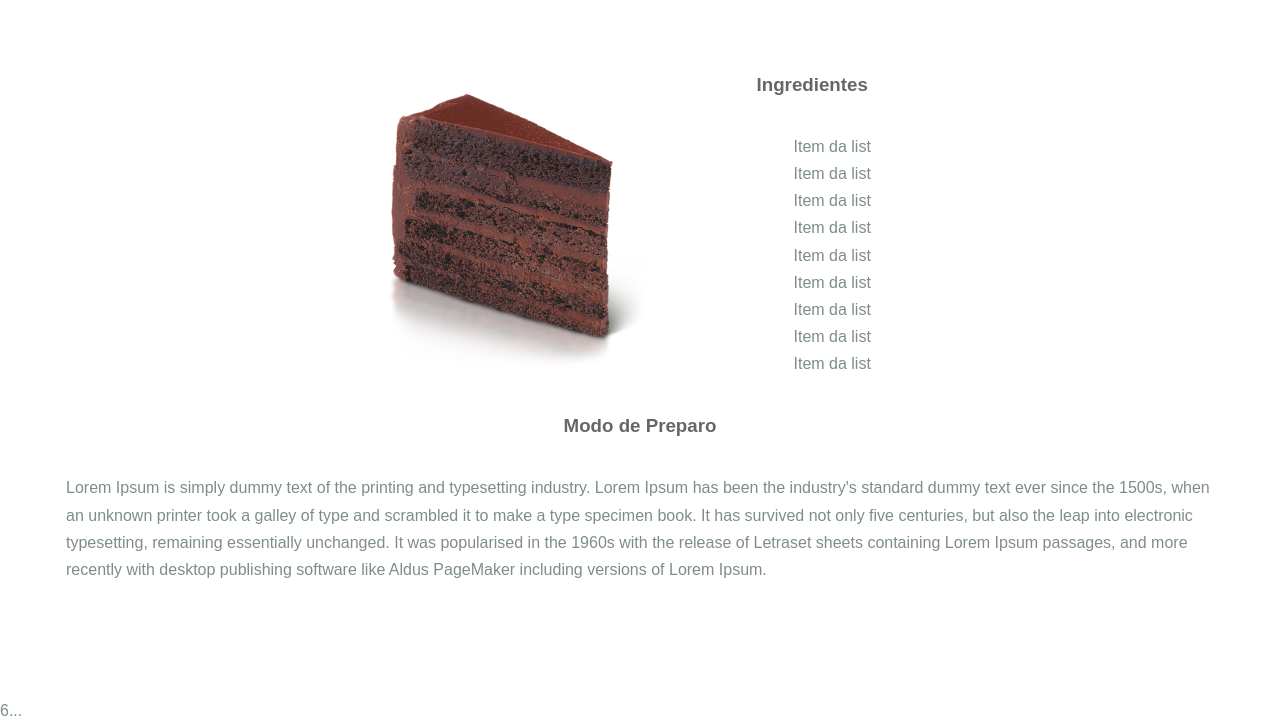
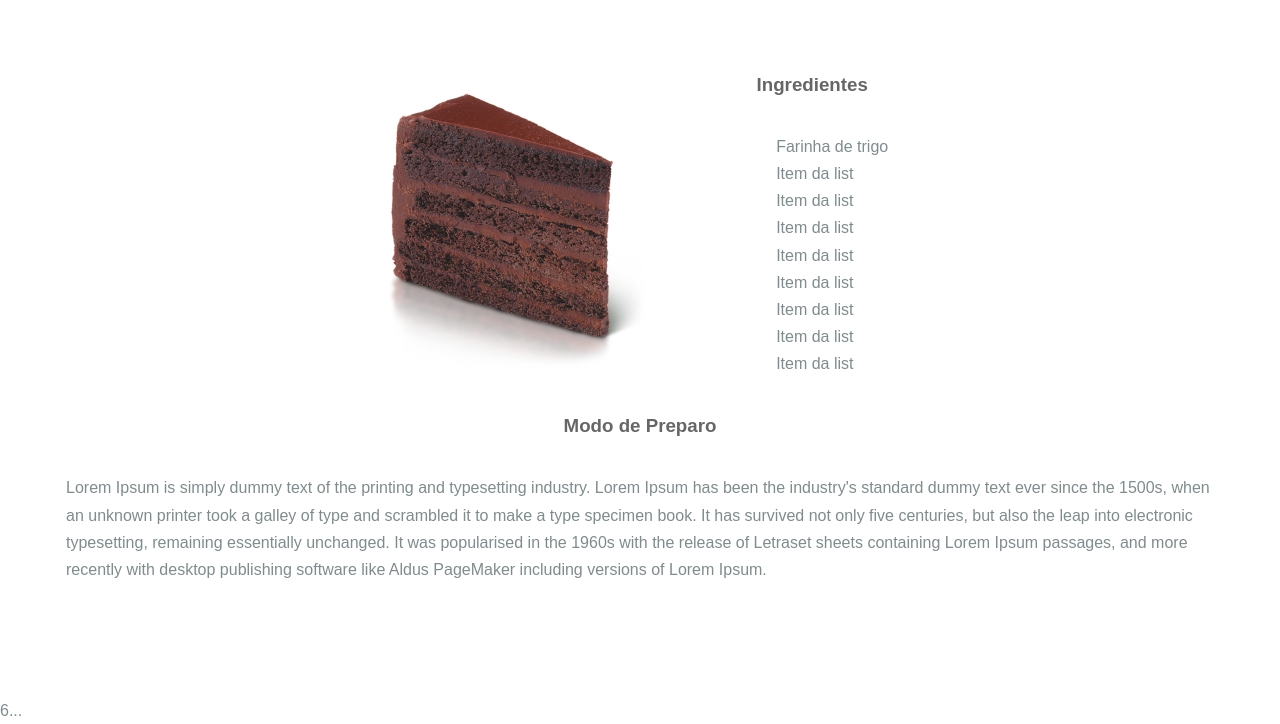
Before and after one commit to kaerinDev/projeto, a plain HTML site: page pages/bolo.html in a window 1280 px wide. Shown: the part 143-867 px from the top of the page. Drawn offline with nearby package versions, Linux system fonts and the light colour scheme.

Commit message:
add ingrediente bolo

```diff
--- a/pages/bolo.html
+++ b/pages/bolo.html
@@ -35,7 +35,7 @@
                     <div class="ingredientes">
                         <h3>Ingredientes</h3>
                         <ul>
-                            <li>Item da list</li>
+                            <li>Farinha de trigo</li>
                             <li>Item da list</li>
                             <li>Item da list</li>
                             <li>Item da list</li>
```
